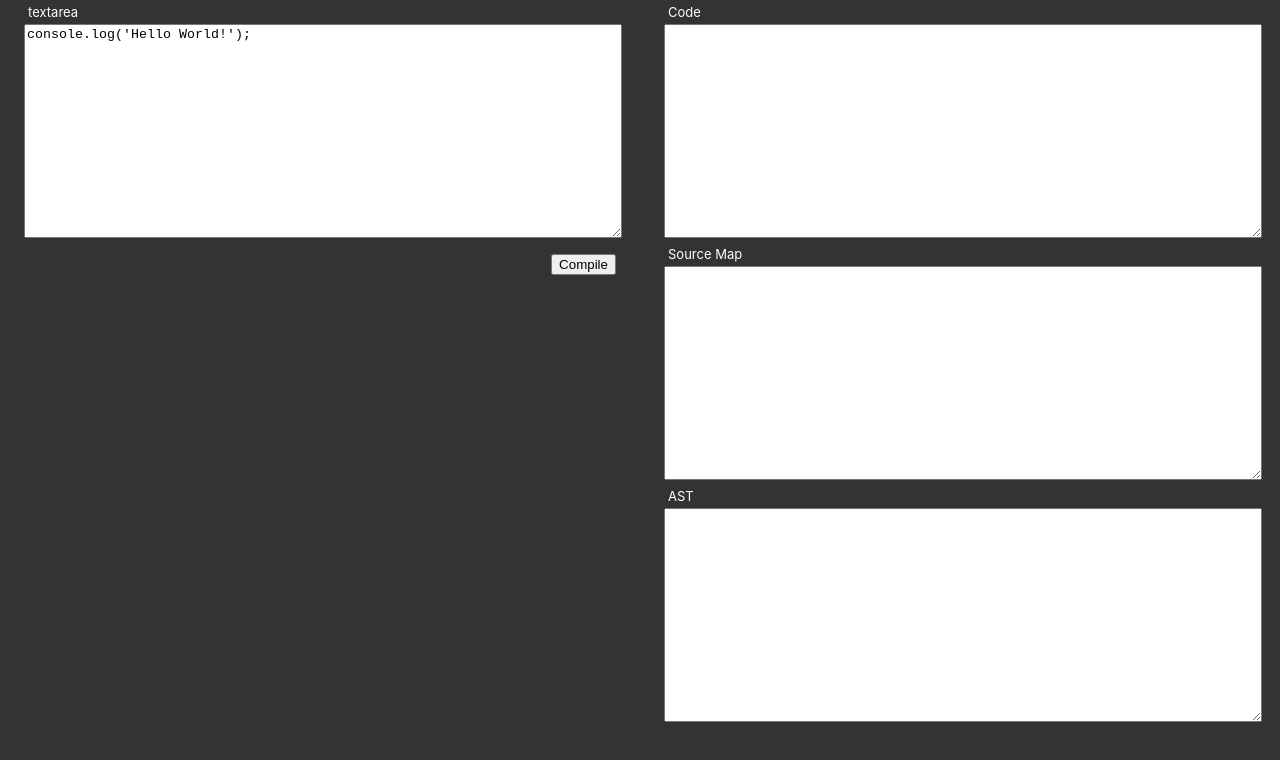
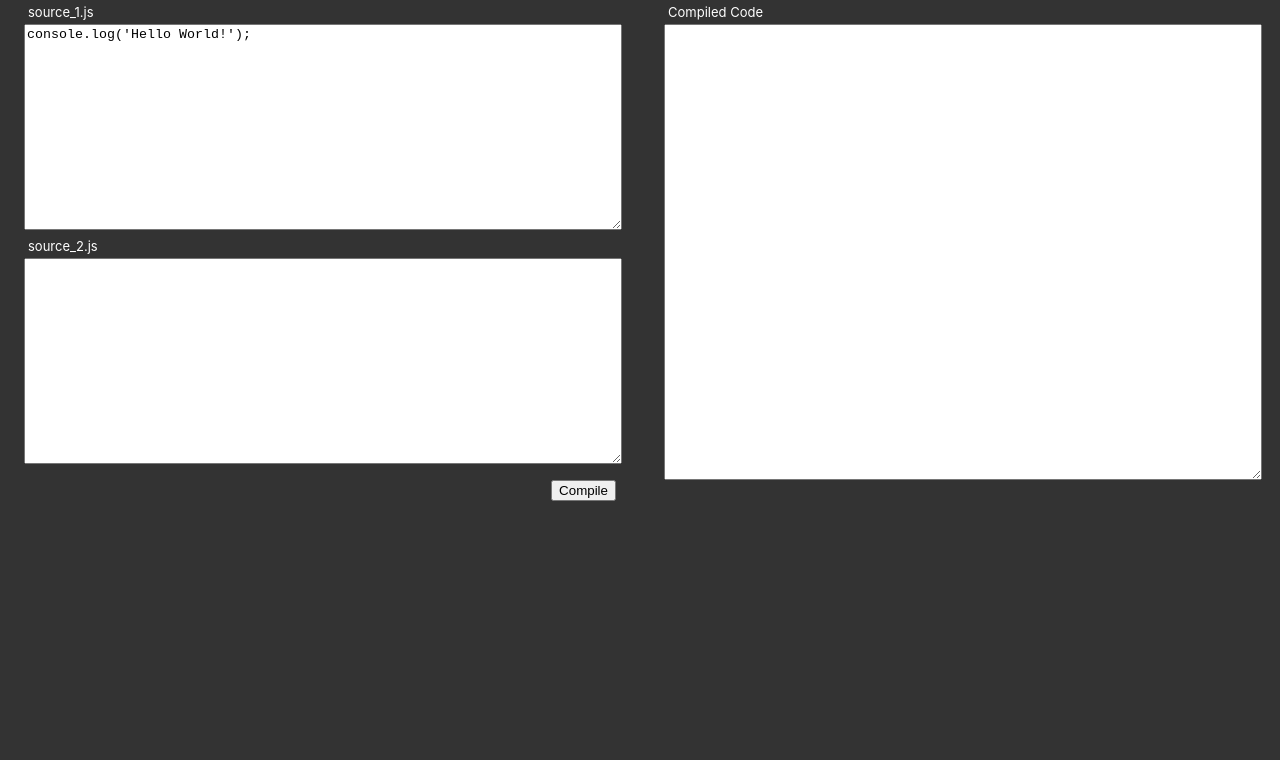
Before and after one commit to code-with-blanc/bundling-standalone, a React (Create React App) app: page / in a window 1280 px wide. Shown: the top 760 px of the page. Built offline with nearby package versions, Linux system fonts and the light colour scheme.

Commit message:
Two input files

```diff
--- a/src/App.js
+++ b/src/App.js
@@ -7,7 +7,6 @@ import ErrorView from './views/ErrorView.jsx';
 
 import './App.css';
 
-const initialCode = `console.log('Hello World!');`;
 const babelConfig = {
   presets: ['env'],
   generatorOpts: {
@@ -16,18 +15,17 @@ const babelConfig = {
 };
 
 function App() {
-  const [source, setSource] = useState(initialCode);
-  const [compiled, setCompiled] = useState({});
+  const [result, setResult] = useState({});
   const [compilationError, setCompilationError] = useState(undefined);
 
-  const compile = () => {
+  const compile = ({ sources }) => {
     setCompilationError(false);
 
     try {
-      const result = Babel.transform(source, babelConfig);
+      const result = Babel.transform(sources[0], babelConfig);
       console.log(result);
 
-      setCompiled({
+      setResult({
         source: result.code,
         map: result.map,
         ast: result.ast,
@@ -42,8 +40,6 @@ function App() {
     <div className="App">
       <div className="area-input">
         <Editor
-          text={source}
-          onChange={(v) => setSource(v)}
           onCompile={compile}
         />
       </div>
@@ -51,9 +47,9 @@ function App() {
         {
           !compilationError ? (
             <Result
-              code={compiled.source}
-              sourceMap={compiled.map}
-              ast={compiled.ast}
+              code={result.source}
+              sourceMap={result.map}
+              ast={result.ast}
             />
           ) : (
             <ErrorView
--- a/src/views/Editor.jsx
+++ b/src/views/Editor.jsx
@@ -1,21 +1,35 @@
-import React from 'react'
+import React, { useState } from 'react'
 
 import TextArea from './TextArea';
-
 import './Editor.css';
 
+const initialCode = `console.log('Hello World!');`;
+
 const Editor = ({
-  text, onChange, onCompile
+  onCompile
 }) => {
+  const [source1, setSource1] = useState(initialCode);
+  const [source2, setSource2] = useState("");
+
   return (
     <div>
       <TextArea
-        text={text}
-        onChange={onChange}
+        label={"source_1.js"}
+        text={source1}
+        onChange={(v) => setSource1(v)}
       />
+
+      <TextArea
+        label={"source_2.js"}
+        text={source2}
+        onChange={(v) => setSource2(v)}
+      />
+
       <button
         className="editor__compile"
-        onClick={onCompile}
+        onClick={() => onCompile({
+          sources: [source1, source2],
+        })}
       > Compile </button>
     </div>
   )
--- a/src/views/Result.jsx
+++ b/src/views/Result.jsx
@@ -2,22 +2,16 @@ import React from 'react'
 
 import TextArea from './TextArea';
 
-const format = (value) => {
-  if (typeof(value) === typeof('') || value instanceof String) {
-    return value
-  }
-
-  return JSON.stringify(value, null, 2);
-};
-
 const Result = ({
-  code, sourceMap, ast
+  code
 }) => {
   return (
     <div>
-      <TextArea text={format(code)} label="Code"/>
-      <TextArea text={format(sourceMap)} label="Source Map"/>
-      <TextArea text={format(ast)} label="AST"/>
+      <TextArea
+        label="Compiled Code"
+        text={code}
+        rows={30}
+      />
     </div>
   )
 }
--- a/src/views/TextArea.css
+++ b/src/views/TextArea.css
@@ -11,6 +11,5 @@
 
 .textarea__textarea {
   width: 100%;
-  min-height: 20vh;
-  height: 26vh;
+  min-height: 25vh;
 }
--- a/src/views/TextArea.jsx
+++ b/src/views/TextArea.jsx
@@ -2,18 +2,27 @@ import React from 'react'
 
 import './TextArea.css';
 
+const format = (value) => {
+  if (typeof(value) === typeof('') || value instanceof String) {
+    return value
+  }
+
+  return JSON.stringify(value, null, 2);
+};
+
 const TextArea = ({
-  text, onChange, label
+  text, onChange, label, rows
 }) => {
   return (
     <div className="textarea__div">
       <div className="textarea__label">
-        <label htmlFor="code">{label || "textarea"}</label>
+        <label htmlFor="code">{label || ""}</label>
       </div>
       <textarea
         id = "source"
         className="textarea__textarea"
-        value={text}
+        rows={rows}
+        value={format(text)}
         onChange={(e) => onChange(e.target.value)}
       />
     </div>
```
Also changed, not shown: 1 other file (tests, documents, lock files or other folders).
